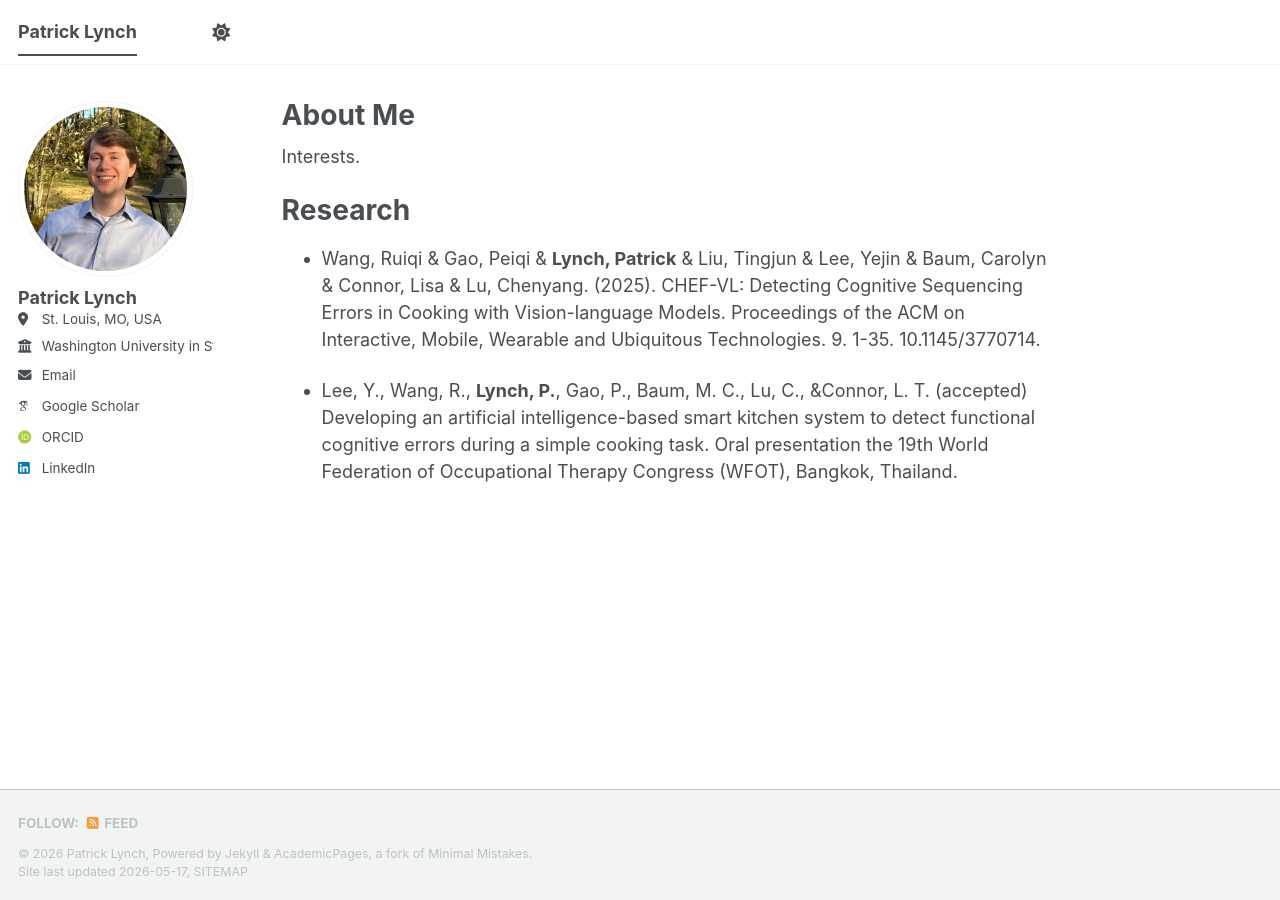
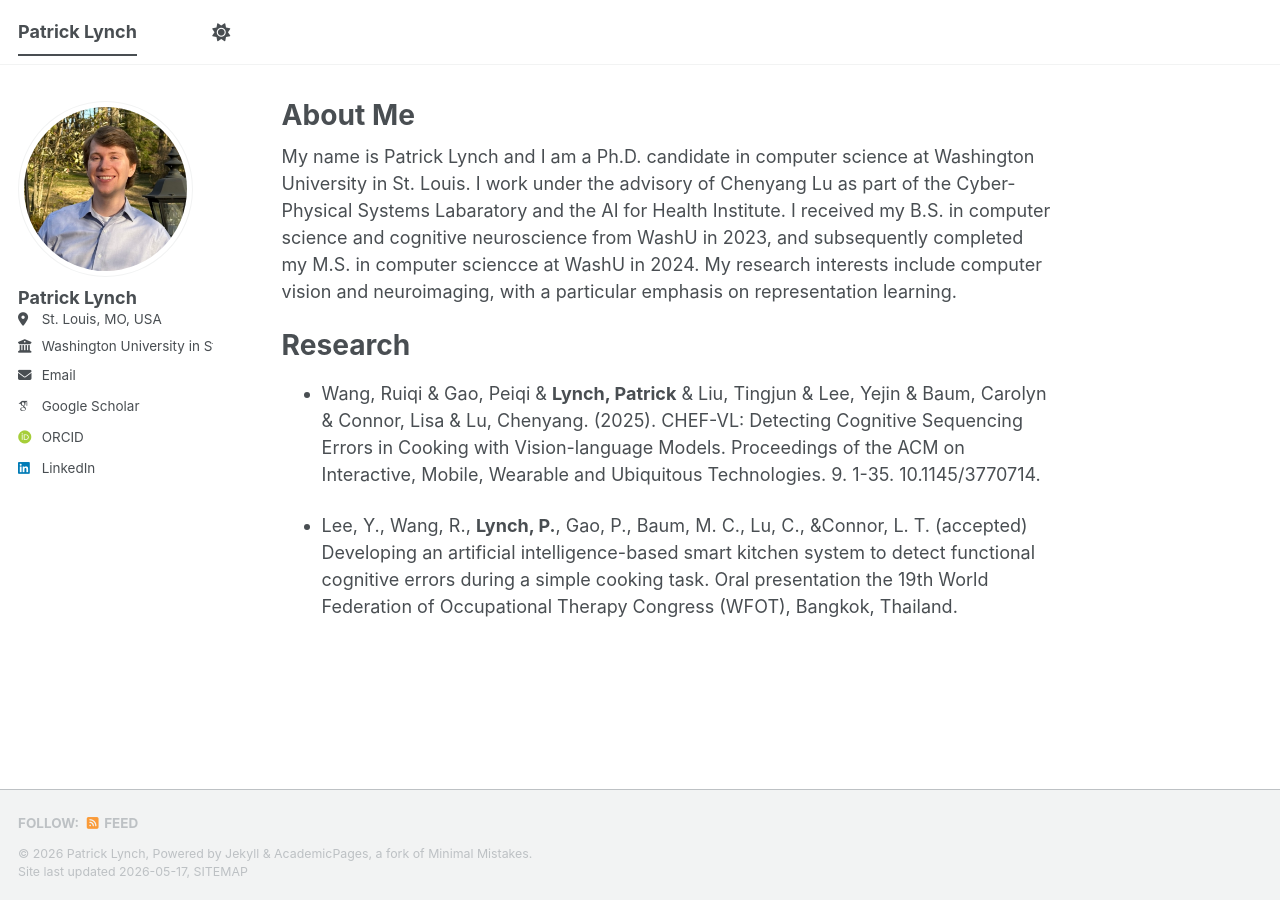
Before and after one commit to patricklynch7/patricklynch7.github.io, a Jekyll site: the page built from _pages/about.md, in a window 1280 px wide. Built offline with Jekyll 4.4.1, drawn with Linux system fonts in a browser that asks for light colours; some web fonts are replaced; a script bundle is joined from its source files by our own code; library files that are not in the unit come from our copies.

Commit message:
Revise about page with updated bio and research
Updated personal information and research interests.

```diff
--- a/_pages/about.md
+++ b/_pages/about.md
@@ -7,7 +7,7 @@ redirect_from:
   - /about.html
 ---
 
-Interests.
+My name is Patrick Lynch and I am a Ph.D. candidate in computer science at Washington University in St. Louis. I work under the advisory of Chenyang Lu as part of the Cyber-Physical Systems Labaratory and the AI for Health Institute. I received my B.S. in computer science and cognitive neuroscience from WashU in 2023, and subsequently completed my M.S. in computer sciencce at WashU in 2024. My research interests include computer vision and neuroimaging, with a particular emphasis on representation learning.
 
 Research
 ======
```
